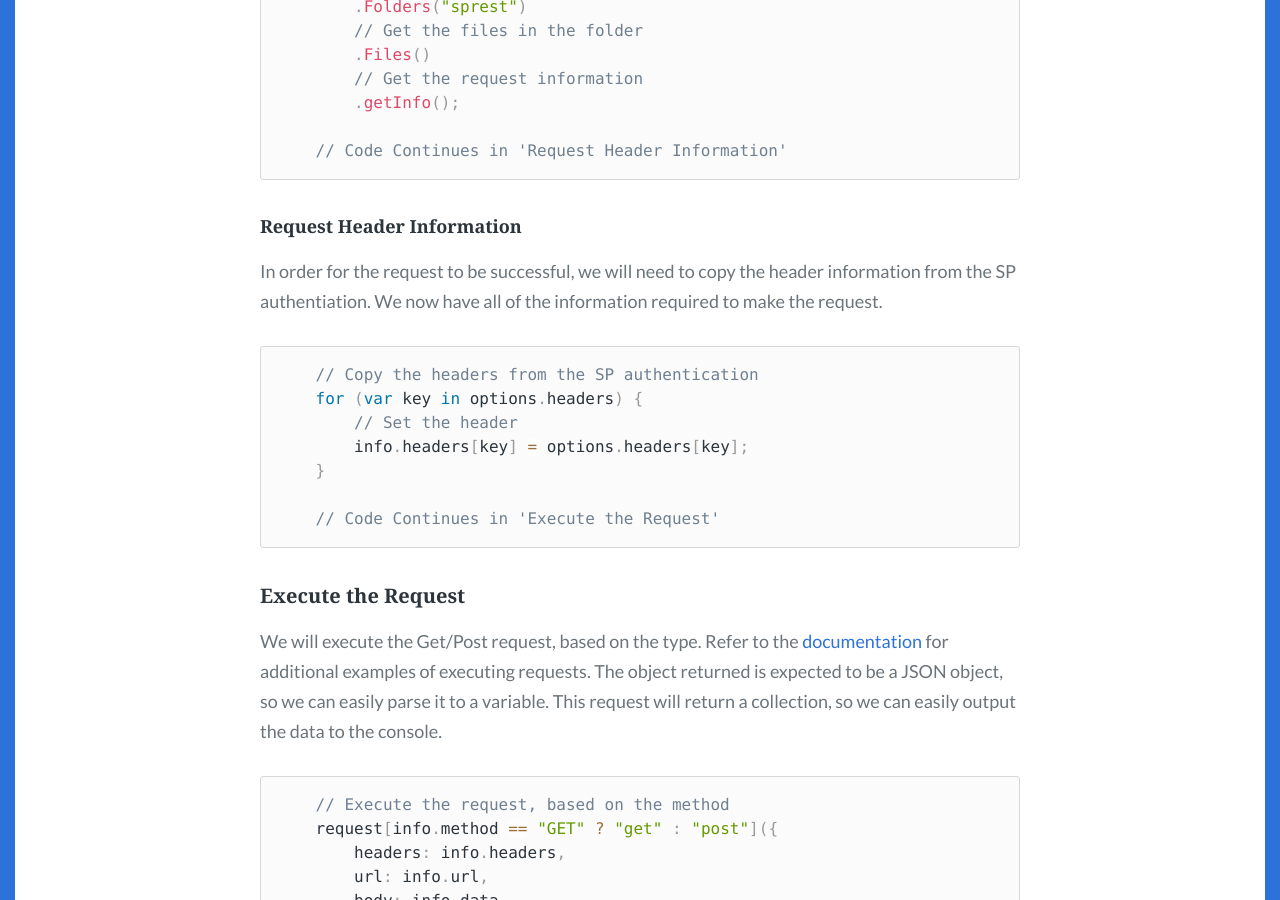
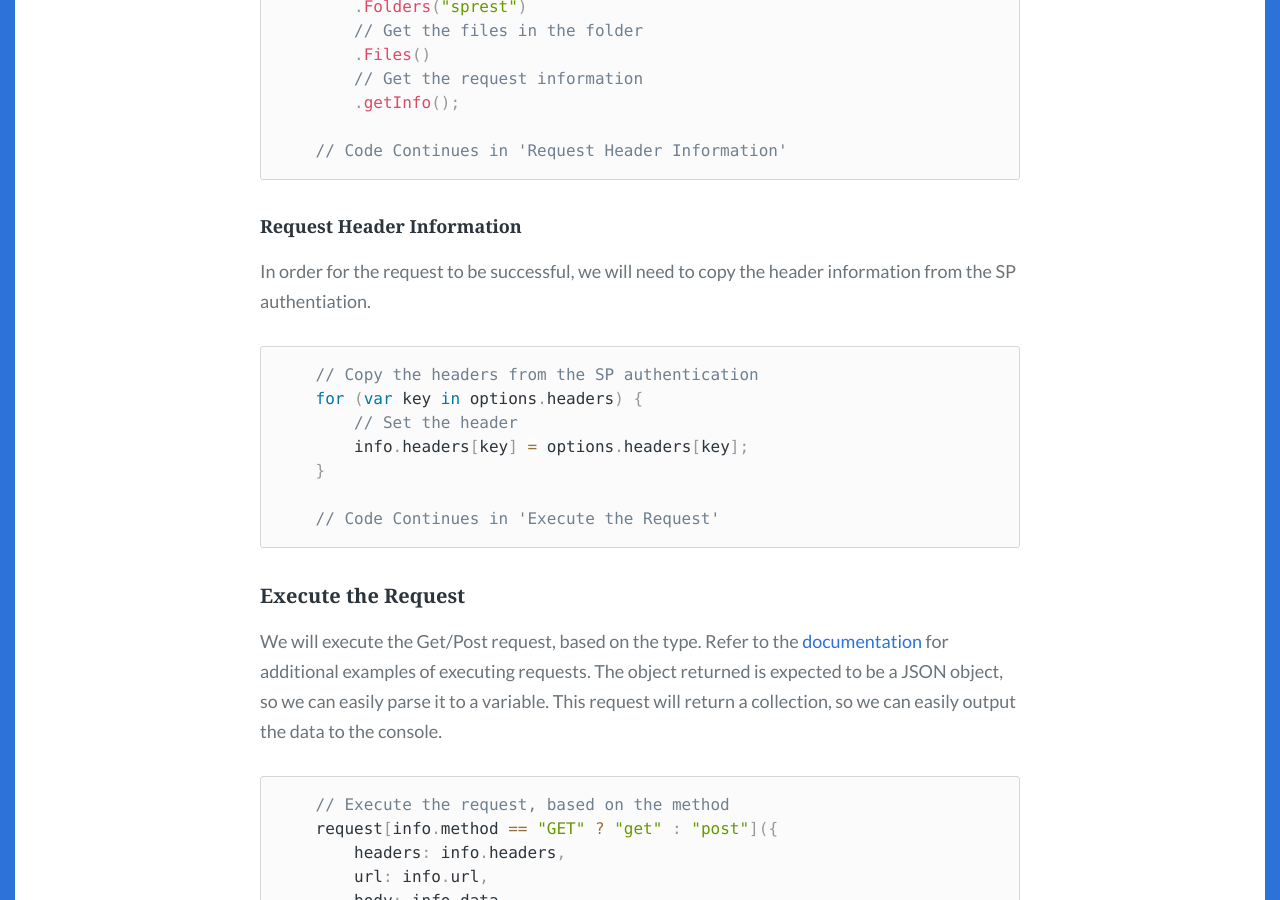
Before and after one commit to gunjandatta/blog, a Jekyll site: the page built from _posts/2020/2020-01-26-connect-to-sp-using-nodejs.md, in a window 1280 px wide and 900 px high, scrolled down 2466 px. Built offline with Jekyll 4.4.1, drawn with Linux system fonts in a browser that asks for light colours; some web fonts are replaced.

Commit message:
Updated the post.

````diff
--- a/_posts/2020/2020-01-26-connect-to-sp-using-nodejs.md
+++ b/_posts/2020/2020-01-26-connect-to-sp-using-nodejs.md
@@ -86,7 +86,7 @@ The [gd-sprest](https://dattabase.com) library provides the intelliense automati
 
 ##### Request Header Information
 
-In order for the request to be successful, we will need to copy the header information from the SP authentiation. We now have all of the information required to make the request.
+In order for the request to be successful, we will need to copy the header information from the SP authentiation.
 
 ```js
     // Copy the headers from the SP authentication
````
